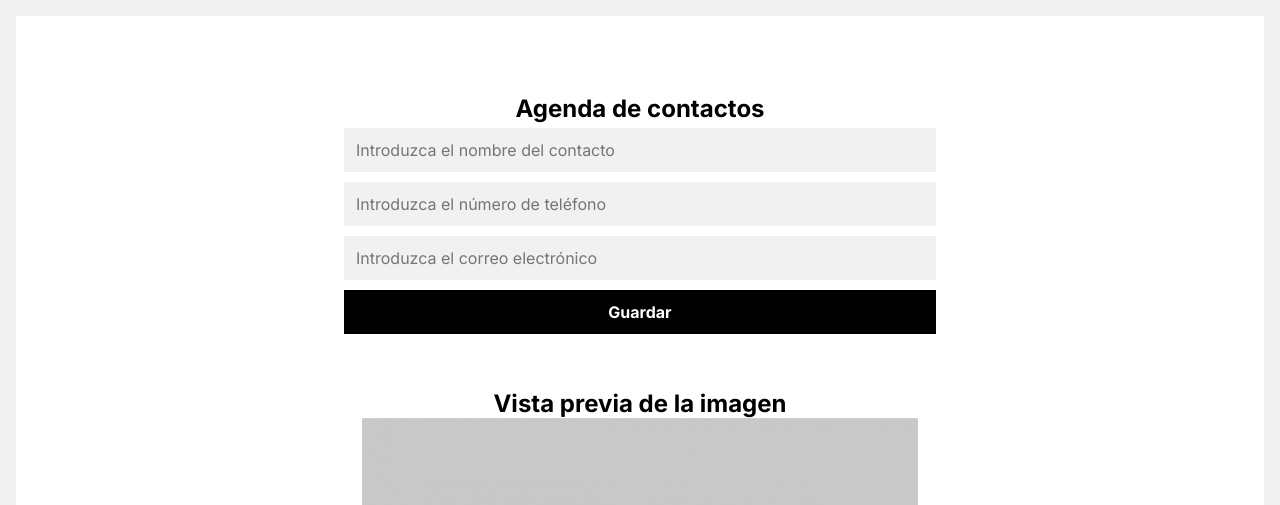
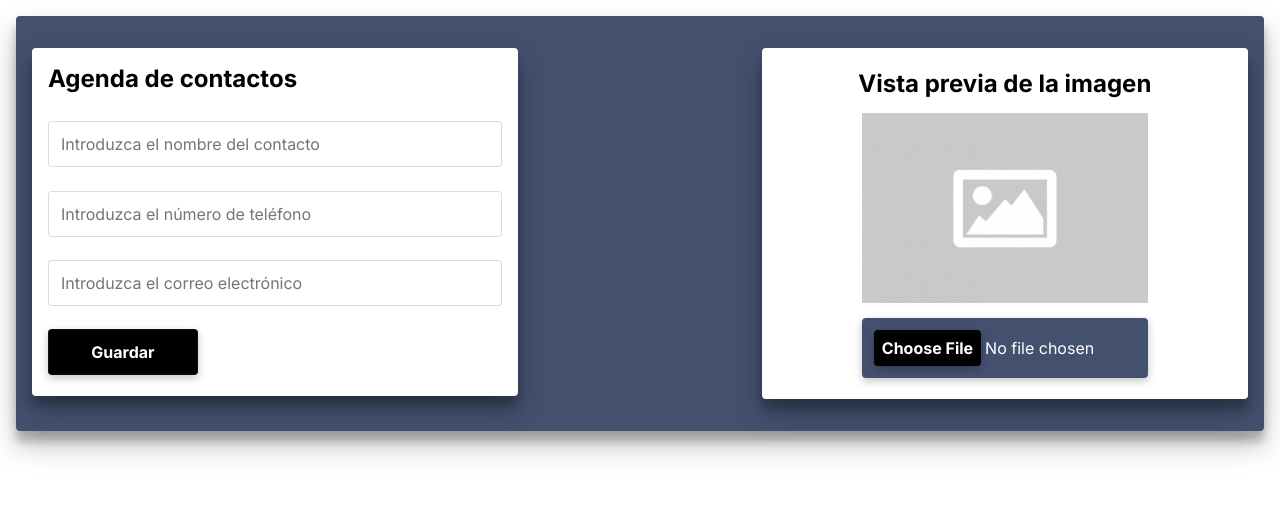
Before and after one commit to Carlosqu24/js-contacts-app, a plain HTML site: page index.html in a window 1280 px wide. Shown: the top 505 px of the page. Drawn offline with Linux system fonts and the light colour scheme.

Commit message:
New UI added

```diff
--- a/index.html
+++ b/index.html
@@ -25,7 +25,7 @@
       <div class="app">
             <div class="up">
                   <form id="form-contact" class="form-contact">
-                        <h2>Agenda de contactos</h2>
+                        <h2 class="form-contact__title">Agenda de contactos</h2>
                         <input id="name" class="form__form-control" type="text"
                               placeholder="Introduzca el nombre del contacto">
                         <input id="phone" class="form__form-control" type="text"
@@ -39,15 +39,20 @@
                   </form>
 
                   <div class="img-preview-container">
-                        <h2>Vista previa de la imagen</h2>
+                        <h2 class="img-preview-container__title">Vista previa de la imagen</h2>
                         <img id="imgPreview" src="./images/not-found.png" alt="">
-                        <input type="file" id="inputFileReader" class="form__form-control">
+                        <input type="file" id="inputFileReader"
+                              class="form__form-control form__form-control--file-reader">
                   </div>
             </div>
 
-            <div class="contacts-flex" id="contacts-flex">
+            <div class="down">
+                  <h2 class="down__title">Contactos</h2>
+                  <div class="contacts-flex" id="contacts-flex">
 
+                  </div>
             </div>
+
       </div>
 
       <script src="./index.js"></script>
--- a/style.css
+++ b/style.css
@@ -7,6 +7,11 @@
       --color-light-gray: rgb(128, 128, 128);
 
       --white-bg: rgb(240, 240, 240);
+
+      --blue: rgba(36, 52, 87, 0.856);
+
+
+      --border-radius: 4px;
 }
 
 * {
@@ -15,10 +20,17 @@
       box-sizing: border-box;
 
       font-family: var(--primary-font);
+      color: #000;
 }
 
 body {
       background: var(--white-bg);
+      background: rgb(255, 255, 255);
+}
+
+h2 {
+      margin: 0 0 10px 0;
+      font-size: 26px;
 }
 
 .app {
@@ -33,92 +45,162 @@ body {
 .up {
       height: auto;
       width: 100%;
-      /* width: 100%; */
-      /* padding: 1rem; */
+      padding: 2rem 1rem;
 
-      background: var(--white-bg);
-      background: #fff;
+      border-radius: var(--border-radius);
+
+      background: var(--blue);
+      box-shadow: rgba(0, 0, 0, 0.25) 0px 14px 28px, rgba(0, 0, 0, 0.22) 0px 10px 10px;
+
+      display: flex;
+      flex-wrap: wrap;
+      align-items: flex-start;
+      justify-content: space-between;
+}
+
+.img-preview-container__title,
+.form-contact__title {
+      font-size: 24px;
+}
+
+.form-contact {
+      width: 40%;
+      /* height: 400px;
+      height: auto; */
+      height: 348px;
+      padding: 1rem;
+      border-radius: var(--border-radius);
+
+      background: rgb(255, 255, 255);
+      box-shadow: rgba(0, 0, 0, 0.25) 0px 14px 28px, rgba(0, 0, 0, 0.22) 0px 10px 10px;
 
       display: flex;
       flex-direction: column;
-      flex-wrap: wrap;
-      align-items: center;
-      justify-content: space-around;
-}
-
-.form-contact {
-      width: 50%;
-      height: 400px;
-      padding: 1rem;
-
-      background: rgb(255, 255, 255);
-
-      display: flex;
-      flex-direction: column;
-      align-items: center;
-      justify-content: center;
+      align-items: flex-start;
+      justify-content: space-between;
 }
 
 .form__form-control {
       width: 100%;
       margin: 5px 0;
       padding: 12px;
+      border: 1px solid rgba(82, 82, 82, 0.199);
+      border-radius: var(--border-radius);
 
-      background: rgb(241, 241, 241);
+      background: rgb(255, 255, 255);
+      color: rgb(0, 0, 0);
       font-size: 16px;
 
-      border: none;
+      transition: border 0.3s ease;
       outline: none;
 }
 
+.form__form-control:focus {
+      border: 1px solid rgb(0, 0, 0);
+}
+
 .form__form-control--save {
-      font-weight: bold;
+      width: 150px;
+
+      border-radius: var(--border-radius);
 
       background: #000;
       color: #fff;
+      box-shadow: rgba(0, 0, 0, 0.24) 0px 3px 8px;
+      font-weight: bold;
+
+      transition: background 0.3s ease;
 
       cursor: pointer;
 }
 
-.img-preview-container {
-      height: 400px;
-      padding: 1rem;
-
-      background: #fff;
-      color: #000;
-      object-fit: cover;
-
-      display: flex;
-      flex-direction: column;
-      align-items: center;
-      justify-content: center;
+.form__form-control--save:hover {
+      background: rgb(58, 58, 58);
 }
 
-#imgPreview {
-      height: 100%;
-      width: 100%;
-      object-fit: cover;
+.form__form-control--file-reader {
+      width: 286px;
+      border: none;
+      cursor: pointer;
+
+      background: var(--blue);
+      color: #fff;
+      box-shadow: rgba(0, 0, 0, 0.24) 0px 3px 8px;
 }
 
+.form__form-control--file-reader:focus {
+      border: none;
+}
 
-/* DRAG AREA */
-.drag-area {
-      width: 200px;
-      height: 200px;
+.button, ::file-selector-button {
+      padding: 8px;
+      border-radius: var(--border-radius);
+      border: none;
+      outline: none;
 
-      border: 1px dashed #000;
+      background: rgb(0, 0, 0);
+      color: #fff;
+      box-shadow: rgba(0, 0, 0, 0.24) 0px 3px 8px;
+      font-family: var(--primary-font);
+      font-weight: bold;
 }
 
 
 
 
 
+
+
+
+
+
+/*------------IMG PREVIEW CONTAINER----------------------*/
+.img-preview-container {
+      height: auto;
+      width: 40%;
+      padding: 1rem;
+      border-radius: var(--border-radius);
+
+      background: rgb(255, 255, 255);
+      color: rgb(255, 255, 255);
+      object-fit: cover;
+      box-shadow: rgba(0, 0, 0, 0.25) 0px 14px 28px, rgba(0, 0, 0, 0.22) 0px 10px 10px;
+
+      display: flex;
+      flex-direction: column;
+      align-items: center;
+      justify-content: flex-start;
+}
+
+.img-preview-container * {
+      margin: 5px 0;
+}
+
+#imgPreview {
+      height: 200px;
+      width: 286px;
+
+      object-fit: contain;
+}
+
+
+/*---------------DOWN---------------------*/
+.down {
+      width: 100%;
+      margin-top: 50px;
+}
+
+.down__title {
+      margin: 30px 0;
+
+      text-align: center;
+      font-size: 35px;
+}
+
 .contacts-flex {
       height: auto;
       width: 100%;
-      margin-top: 30px;
-
-      color: #fff;
+      padding: 1rem;
 
       display: grid;
       grid-template-columns: repeat(auto-fit, minmax(15rem, 1fr));
@@ -127,19 +209,15 @@ body {
 }
 
 .card {
-      /* min-height: 450px; */
-      margin: auto;
       width: 100%;
       max-width: 286px;
+      margin: auto;
+      padding: 1rem;
+      border-radius: var(--border-radius);
 
-      padding: 0rem;
-      padding: 1rem;
-      /* margin-bottom: 20px; */
-
-      background: var(--white-bg);
-      background: rgb(245, 245, 245);
-      box-shadow: rgba(0, 0, 0, 0.1) 0px 4px 12px;
+      background: rgb(255, 255, 255);
       color: rgb(0, 0, 0);
+      box-shadow: rgba(0, 0, 0, 0.25) 0px 14px 28px, rgba(0, 0, 0, 0.22) 0px 10px 10px;
 
       display: flex;
       flex-direction: column;
@@ -154,6 +232,7 @@ body {
 .card__urlImg {
       max-height: 200px;
       width: 100%;
+      border-radius: var(--border-radius);
 
       object-fit: contain;
 }
@@ -177,9 +256,13 @@ body {
 }
 
 .actions__btn--delete {
+      border-radius: var(--border-radius);
+
       background: rgb(204, 40, 40);
       box-shadow: rgba(0, 0, 0, 0.24) 0px 3px 8px;
       color: #fff;
+
+      transition: background 0.3s ease;
 }
 
 .actions__btn--delete:hover {
@@ -199,20 +282,17 @@ body {
       }
 }
 
-/* @media screen and (max-width: 768px) {
-      .up {
-            width: 100%;
-      }
-
-      .contacts-flex {
-            width: 100%;
-
-            grid-template-columns: repeat(auto-fit, minmax(15rem, 1fr));
-      }
-} */
-
 @media screen and (max-width: 650px) {
       .form-contact {
             width: 100%;
       }
+
+      .img-preview-container {
+            width: 100%;
+      }
+
+      #imgPreview {
+            height: 200px;
+            object-fit: contain;
+      }
 }
```
